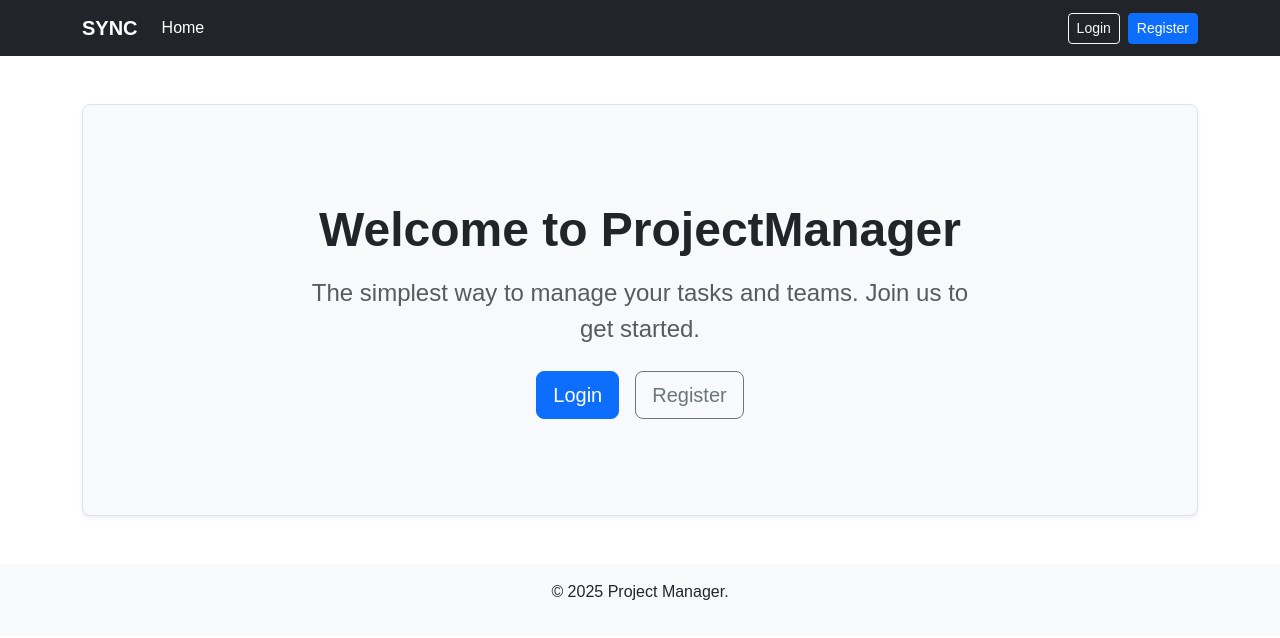
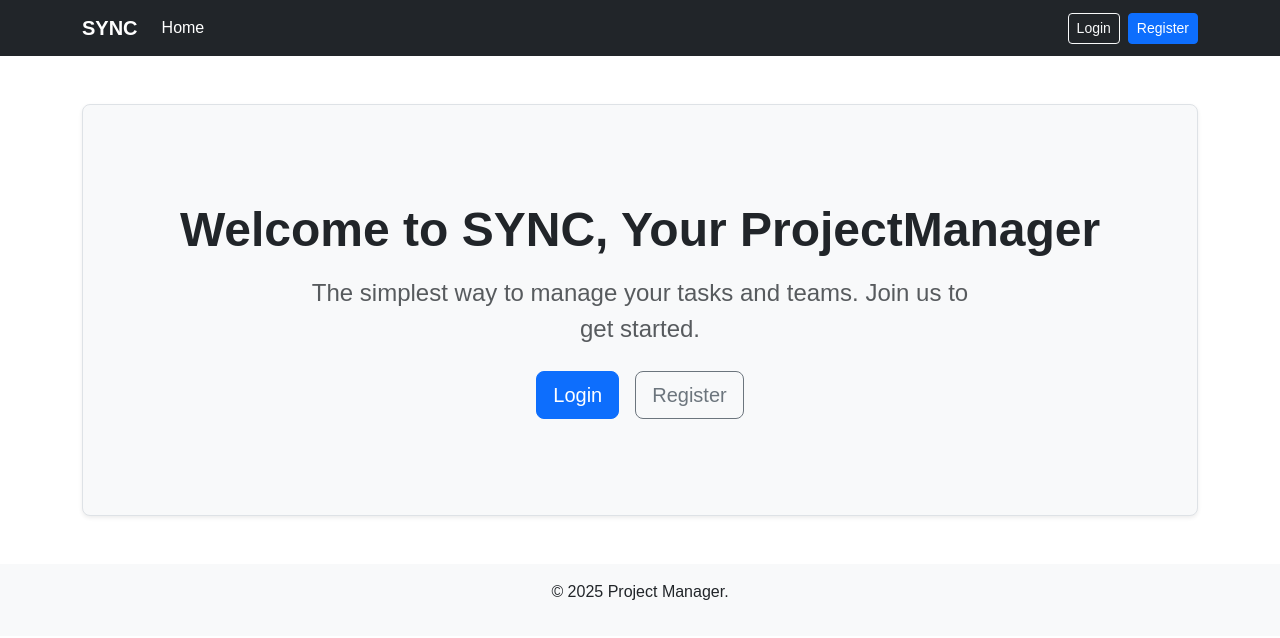
Before and after one commit to theavidstallion/project-manager-frontend, an Angular app: page / in a window 1280 px wide. Shown: the top 638 px of the page. Built offline with nearby package versions, Linux system fonts and the light colour scheme; a web font is replaced by a local one.

Commit message:
Refactor: Name change of the app.

```diff
--- a/src/app/features/home/home.html
+++ b/src/app/features/home/home.html
@@ -1,7 +1,7 @@
 <div class="container text-center mt-5">
   <div class="p-5 mb-4 bg-light rounded-3 shadow-sm border">
     <div class="container-fluid py-5">
-      <h1 class="display-5 fw-bold mb-3">Welcome to ProjectManager</h1>
+      <h1 class="display-5 fw-bold mb-3">Welcome to SYNC, Your ProjectManager</h1>
 
       @if (authService.isLoggedIn()) {
 
--- a/src/index.html
+++ b/src/index.html
@@ -2,7 +2,7 @@
 <html lang="en">
 <head>
   <meta charset="utf-8">
-  <title>SYNC</title>
+  <title>SYNC - Project Manager</title>
   <base href="/">
   <meta name="viewport" content="width=device-width, initial-scale=1">
   <link rel="icon" type="image/x-icon" href="favicon.png">
```
